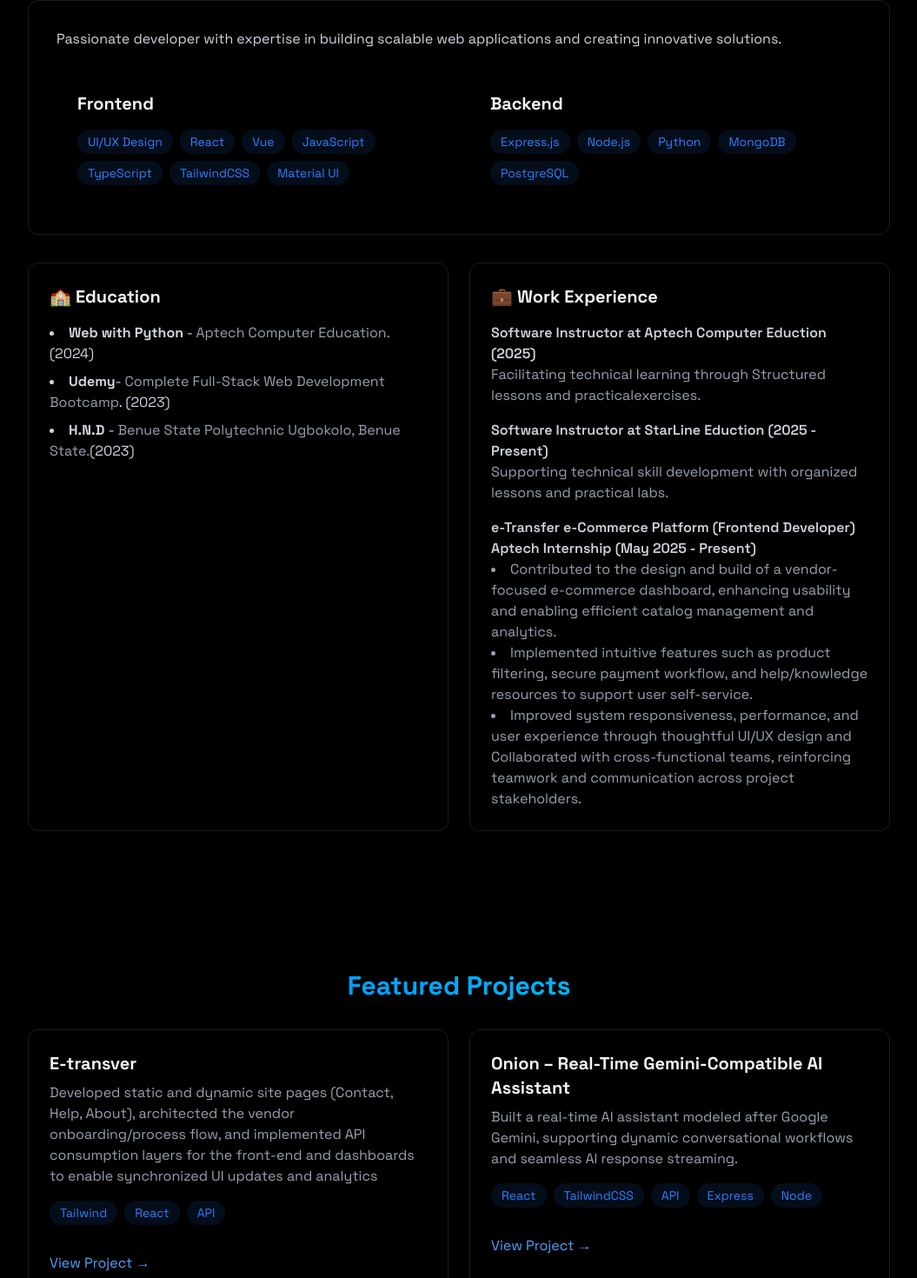
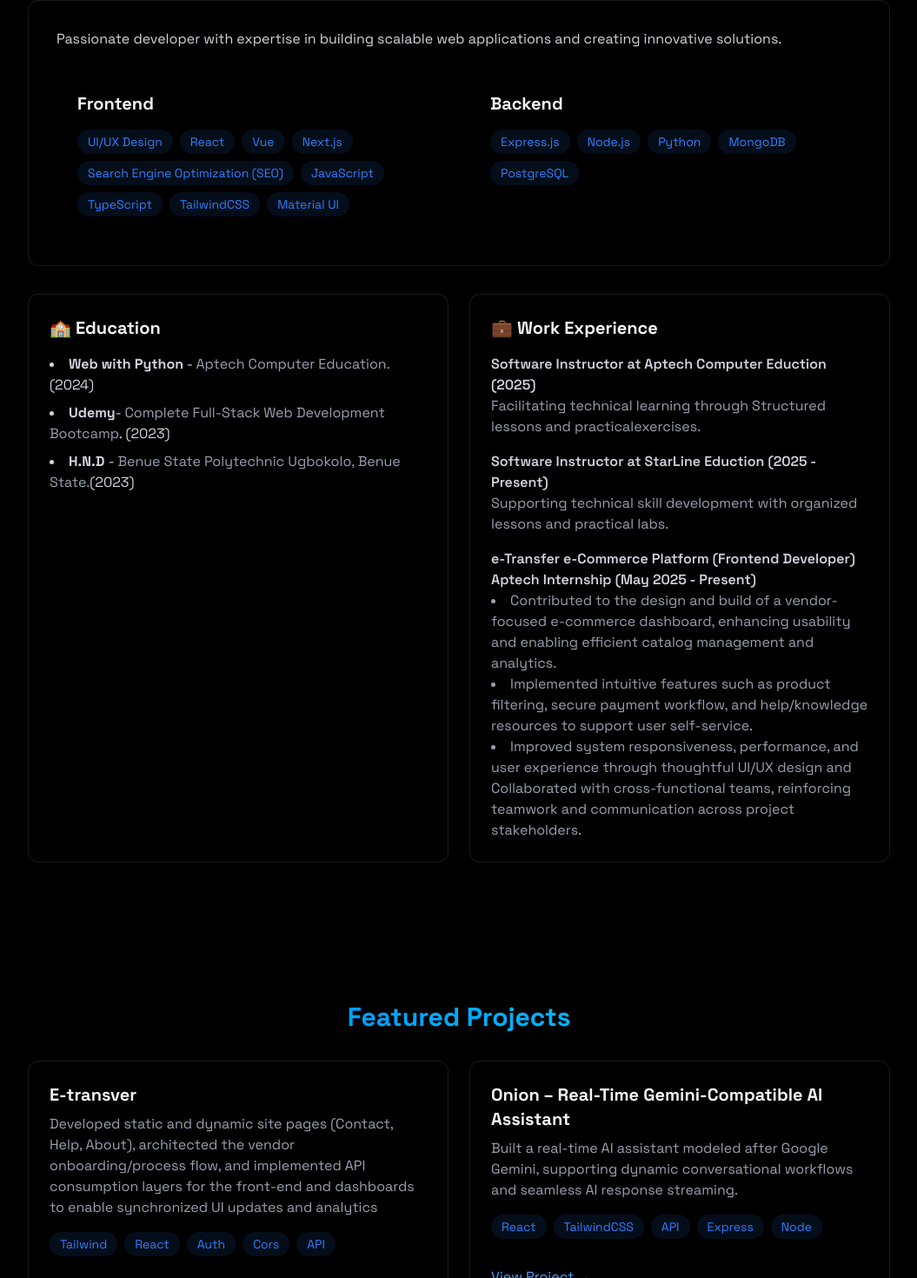
Before and after one commit to iam-johnhardy/JohnHardy-portfolio, a React (Vite) app: page / in a window 1280 px wide. Shown: the part 948-2418 px from the top of the page at 87% size, without its empty margins (112-1167 px from the left). Built offline with nearby package versions, Linux system fonts and the light colour scheme.

Commit message:
spelled error corrected

```diff
--- a/src/components/LoadingScreen.jsx
+++ b/src/components/LoadingScreen.jsx
@@ -2,7 +2,7 @@ import { useEffect, useState } from "react";
 
 export const LoadingScreen = ({ onComplete }) => {
   const [text, setText] = useState("");
-  const fullText = "<Hello Wolrd />";
+  const fullText = "<Hello World />";
 
   useEffect(() => {
     let index = 0;
--- a/src/components/sections/About.jsx
+++ b/src/components/sections/About.jsx
@@ -4,6 +4,8 @@ export const About = () => {
   const frontendSkills = ["UI/UX Design",
     "React",
     "Vue",
+     "Next.js",
+     "Search Engine Optimization (SEO)",
     "JavaScript",
     "TypeScript",
     "TailwindCSS",
--- a/src/components/sections/Projects.jsx
+++ b/src/components/sections/Projects.jsx
@@ -18,7 +18,7 @@ export const Projects = () => {
               <p className="text-gray-400 mb-4">
                 Developed static and dynamic site pages (Contact, Help, About), architected the vendor onboarding/process flow, and implemented API consumption layers for the front-end and dashboards to enable synchronized UI updates and analytics</p>
               <div className="flex flex-wrap gap-2 mb-4">
-                {["Tailwind", "React","API"].map((tech, key) => (
+                {["Tailwind", "React","Auth", "Cors","API"].map((tech, key) => (
                   <span
                     key={key}
                     className="bg-blue-500/10 text-blue-500 py-1 px-3 rounded-full text-sm hover:bg-blue-500/20
```
